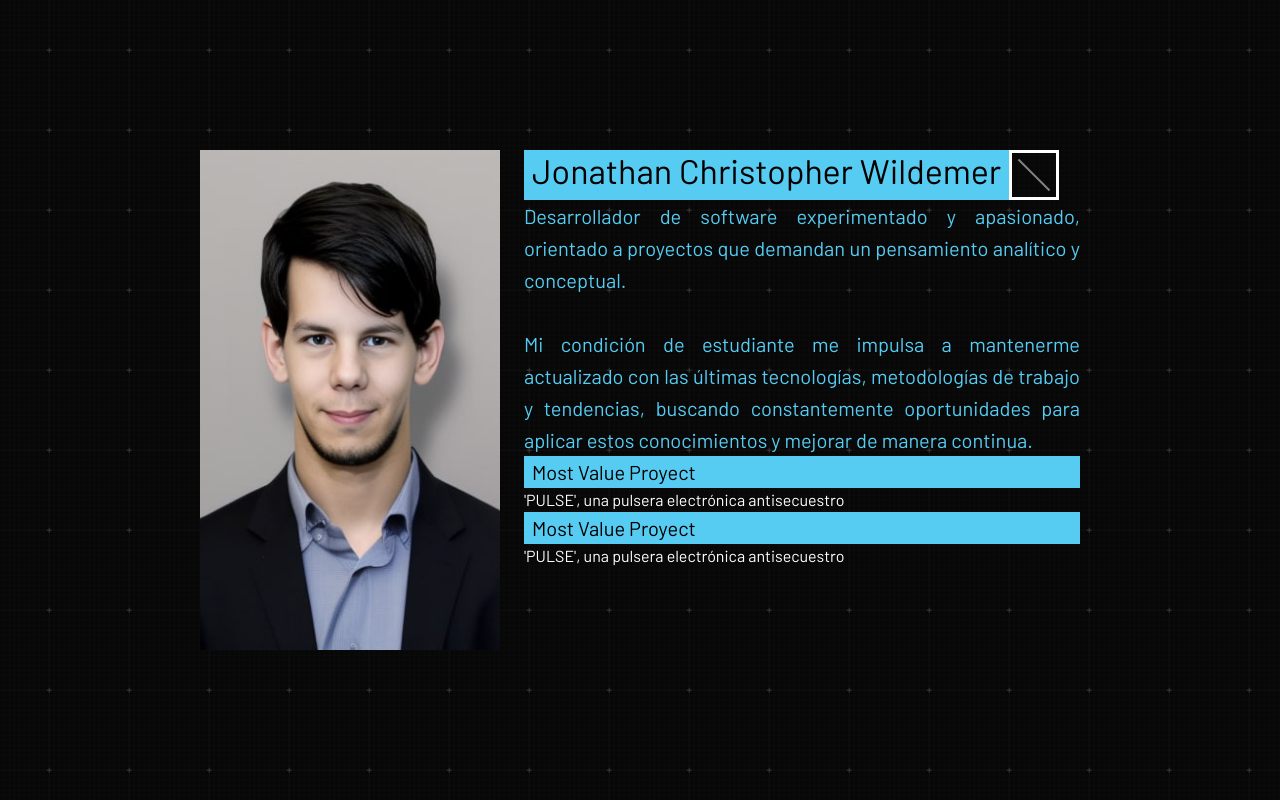
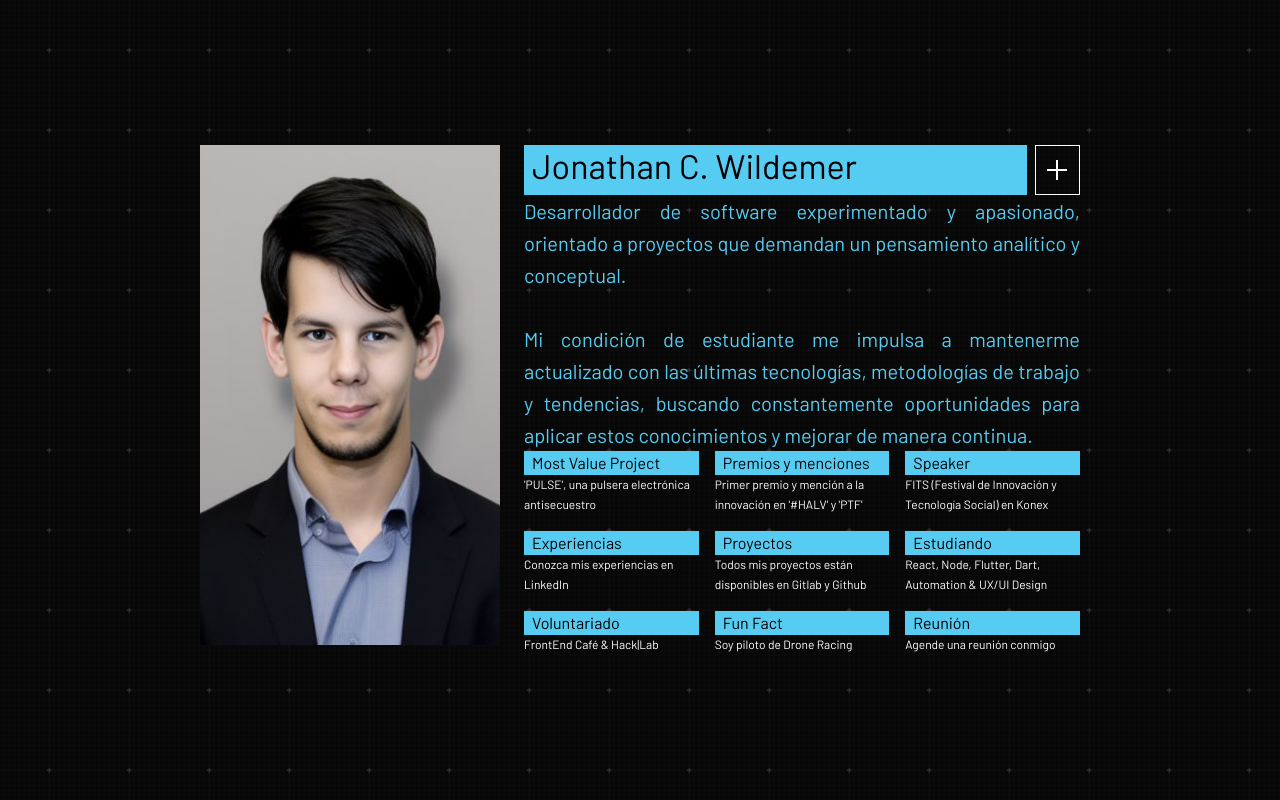
Before and after one commit to JHacklife/portfolio, a React (Vite) app: page / in a window 1280 px wide. Shown: the part 800-1600 px from the top of the page. Built offline with nearby package versions, Linux system fonts and the light colour scheme.

Commit message:
Refactoriza componente Square

```diff
--- a/src/components/Adornos.jsx
+++ b/src/components/Adornos.jsx
@@ -7,26 +7,36 @@ function Square({ text }) {
     height: "50px",
     position: "relative",
     overflow: "hidden",
-    color: "gray",
     fontSize: "24px",
     fontWeight: "bold",
-    border: "3px solid white",  // Añadido para hacer visible el cuadrado
+    border: "1px solid white",  // Añadido para hacer visible el cuadrado
   };
 
-  const lineStyle = {
+  const crossStyle = {
     position: "absolute",
-    top: "0",
+    top: "50%",
     left: "50%",
-    width: "2px",
-    height: "100%",
-    background: "gray",
-    transform: "translateX(-50%) rotate(-45deg)",
+    width: "20px",
+    height: "2px",
+    background: "white",
+    transform: "translate(-50%, -50%)",
+  };
+
+  const crossDiagonalStyle = {
+    position: "absolute",
+    top: "50%",
+    left: "50%",
+    width: "20px",
+    height: "2px",
+    background: "white",
+    transform: "translate(-50%, -50%) rotate(90deg)",
   };
 
   return (
     <Box sx={squareStyle}>
       {text}
-      <div style={lineStyle}></div>
+      <div style={crossStyle}></div>
+      <div style={crossDiagonalStyle}></div>
     </Box>
   );
 }
--- a/src/pages/About.jsx
+++ b/src/pages/About.jsx
@@ -1,7 +1,7 @@
 import React, { useState } from 'react'
 
 // UI COMPONENTS
-import { Stack, Typography } from '@mui/material'
+import { Grid, Stack, Typography } from '@mui/material'
 import profileIMG from '../assets/profile.jpg'
 
 // ICONS
@@ -9,7 +9,6 @@ import profileIMG from '../assets/profile.jpg'
 // APIS
 
 // PROVIDERS
-import data from '../providers/data.json'
 
 // UTILS
 import Square from '../components/Adornos'
@@ -21,8 +20,8 @@ function About() {
   function Data({ title, description }) {
     return (
       <Stack>
-        <Typography variant="h6" bgcolor="tertiary.main" color="black.main" align="left" px={1}><b>Most Value Proyect</b></Typography>
-        <Typography align="left">'PULSE', una pulsera electrónica antisecuestro</Typography>
+        <Typography variant="body1" bgcolor="tertiary.main" color="black.main" align="left" px={1}><b>{title}</b></Typography>
+        <Typography variant="caption" align="left">{description}</Typography>
       </Stack>
     );
   }
@@ -43,15 +42,48 @@ function About() {
           <img src={profileIMG} alt="profile" height="500px" width="300px" style={{ objectFit: 'cover' }} />
 
           <Stack>
-            <Stack direction="row">
-              <Typography variant="h4" bgcolor="tertiary.main" color="black.main" align="left" px={1}>{data.nombre} {data.nombre2} {data.apellido}</Typography>
+            <Stack direction="row" spacing={1}>
+              <Typography variant="h4" bgcolor="tertiary.main" color="black.main" align="left" px={1} width="100%">Jonathan C. Wildemer</Typography>
               <Square />
             </Stack>
             <Typography variant="h6" color="tertiary.main" align="justify">
               Desarrollador de software experimentado y apasionado, orientado a proyectos que demandan un pensamiento analítico y conceptual.<br /><br />Mi condición de estudiante me impulsa a mantenerme actualizado con las últimas tecnologías, metodologías de trabajo y tendencias, buscando constantemente oportunidades para aplicar estos conocimientos y mejorar de manera continua.
             </Typography>
-            <Data title="Most Value Project" description="'PULSE', una pulsera electrónica antisecuestro" />
-            <Data title="Premios y menciones" description="'PULSE', una pulsera electrónica antisecuestro" />
+            <Grid container spacing={2}>
+              <Grid item md={4}>
+                <Data title="Most Value Project" description="'PULSE', una pulsera electrónica antisecuestro" />
+              </Grid>
+
+              <Grid item md={4}>
+                <Data title="Premios y menciones" description="Primer premio y mención a la innovación en '#HALV' y 'PTF'" />
+              </Grid>
+
+              <Grid item md={4}>
+                <Data title="Speaker" description="FITS (Festival de Innovación y Tecnología Social) en Konex" />
+              </Grid>
+              <Grid item md={4}>
+                <Data title="Experiencias" description="Conozca mis experiencias en LinkedIn" />
+              </Grid>
+
+              <Grid item md={4}>
+                <Data title="Proyectos" description="Todos mis proyectos están disponibles en Gitlab y Github" />
+              </Grid>
+
+              <Grid item md={4}>
+                <Data title="Estudiando" description="React, Node, Flutter, Dart, Automation & UX/UI Design" />
+              </Grid>
+              <Grid item md={4}>
+                <Data title="Voluntariado" description="FrontEnd Café & Hack|Lab" />
+              </Grid>
+
+              <Grid item md={4}>
+                <Data title="Fun Fact" description="Soy piloto de Drone Racing" />
+              </Grid>
+
+              <Grid item md={4}>
+                <Data title="Reunión" description="Agende una reunión conmigo" />
+              </Grid>
+            </Grid>
           </Stack>
         </Stack>
       </Stack>
--- a/src/providers/data.json
+++ /dev/null
@@ -1,43 +0,0 @@
-{
-  "nombre": "Jonathan",
-  "nombre2": "Christopher",
-  "apellido": "Wildemer",
-  "title": "Fullstack Developer",
-  "descripcion": "Soy un desarrollador de software especializado en construir (y ocasionalmente diseñar) experiencias digitales excepcionales. Actualmente, estoy centrado en la construcción de productos digitales y aplicaciones móviles a medida.",
-  "contacto": {
-    "email": "jwildemer@infinitelabs.com.ar",
-    "linkedin": "https://www.linkedin.com/in/jonathan-wildemer/",
-    "github": "https://github.com/jwildemer",
-    "gitlab": "https://gitlab.com/jwildemer",
-    "twitter": "https://twitter.com/jwildemer",
-    "instagram": "https://www.instagram.com/jwildemer/"
-  },
-  "about": {
-    "datos": [
-      {
-        "MVP": "'PULSE', una pulsera electrónica antisecuestro"
-      },
-      {
-        "Premios y menciones": "Primer premio y mención a la innovación en '#HALV' y 'PTF'"
-      },
-      {
-        "Experiencias": "Conozca mis experiencias en LinkedIn"
-      },
-      {
-        "Proyectos": "Todos mis proyectos están disponibles en Gitlab y Github"
-      },
-      {
-        "Estudiando actualmente": "React, Node, Flutter, Dart, Automation & UX/UI Design"
-      },
-      {
-        "Voluntariado": "FrontEnd Cafe & Hack|LAB"
-      },
-      {
-        "Fun Fact": "Soy piloto de Drone Racing"
-      },
-      {
-        "Reunión": "Concierte una cita conmigo"
-      }
-    ]
-  }
-}
```
